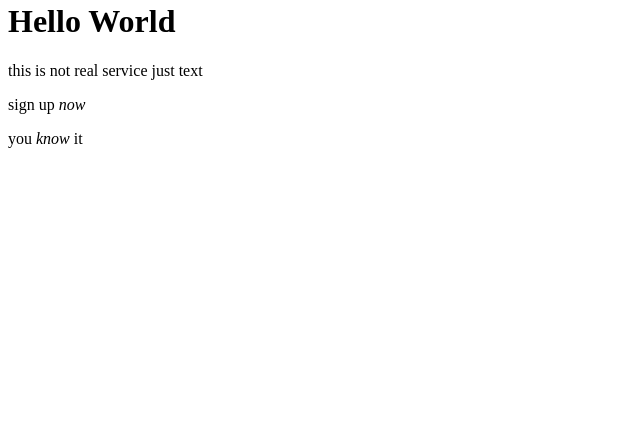
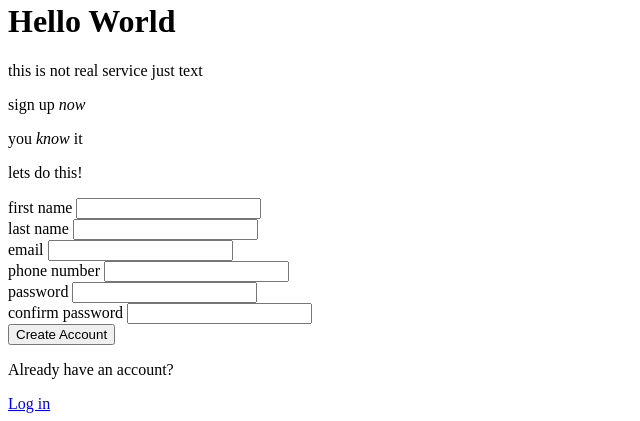
Before and after one commit to shery1994/sign-up-form, a plain HTML site: page index.html in a window 1280 px wide. Shown: the part 538-959 px from the top of the page, without its empty margins (0-640 px from the left). Before the commit the page ends 800 px from the top, so only its background shows below. Drawn offline with Linux system fonts and the light colour scheme.

Commit message:
html body completed

```diff
--- a/index.html
+++ b/index.html
@@ -19,6 +19,44 @@
                 <p>sign up <em>now</em></p>
                 <p class="remote-text"> you <em>know</em> it </p>
             </div>
+            <form action="#">
+                <div class = 'form left'>
+                    <p>lets do this!</p>
+                    <div class = 'input'>
+                    <label for="first_name">first name</label>
+                    <input type="text" id="first_name" required>
+                    </div>
+                </div>
+                <div class = 'input'>
+                    <label for="last_name">last name</label>
+                    <input type="text" id="last_name" required>
+                    </div>
+
+                    <div class = 'input'>
+                        <label for="email">email</label>
+                        <input type="email" id="=email" required>
+                        </div>
+
+            <div class = 'input'>
+                            <label for="phone-number">phone number</label>
+                            <input type="text" id="=phone-number" required>
+                            </div>
+
+                            <div class = 'input'>
+                                <label for="password">password</label>
+                                <input type="text" id="=password" required>
+                                </div>
+
+                                <div class = 'input'>
+                                <label for="confirm-password">confirm password</label>
+                                <input type="password" id="=confirm-password" required>
+                                </div>
+
+                                <div class = 'button'>
+                                    <button type="submit"> Create Account</button>
+                                </div>
+            </form>
+            <div class="log-in left"><p>Already have an account?</p><a href="#">Log in</a></div>
 
         </div>
 
```
